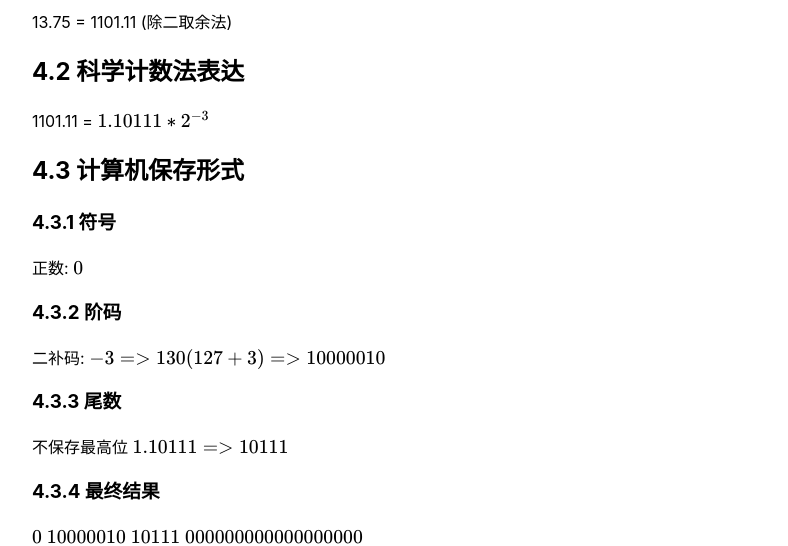
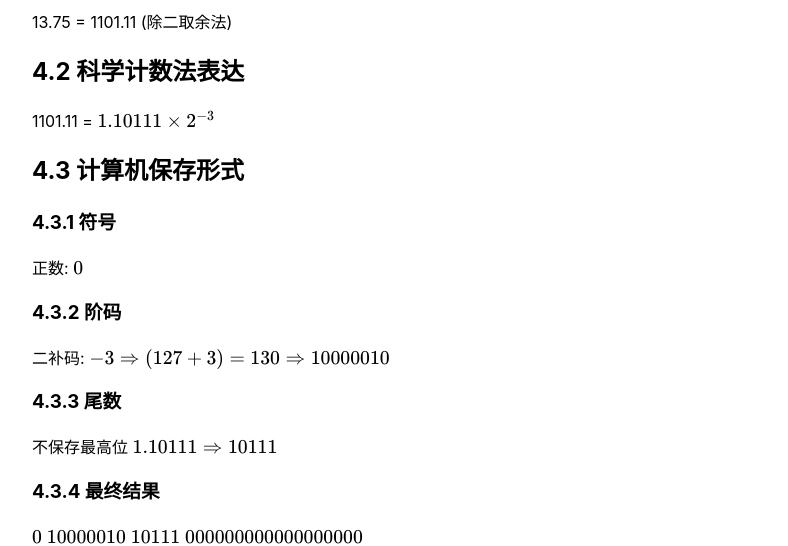
Before and after one commit to aooXu/aooXu.github.io, a Jekyll site: the page built from _posts/2020-07-10-Float-number.md, in a window 1280 px wide and 900 px high, scrolled down 983 px. Shown: the part 152-698 px from the top of the window, without its empty margins (224-1012 px from the left). Built offline with Jekyll 4.4.1, drawn with Linux system fonts in a browser that asks for light colours; formulas are drawn with MathJax 3; some of the changed text lies outside the part shown.

Commit message:
Update float number latex

```diff
--- a/_posts/2020-07-10-Float-number.md
+++ b/_posts/2020-07-10-Float-number.md
@@ -7,7 +7,7 @@ description: 在学习C++的时候看到Float计算的相关章节, 之前在大
 # 1. 简介
 
 * 浮点数是一种在计算机中表达数字的方式,
-* 它将数据用类似 $(-1) * 1.3 * 10^{-2}$ 的科学计数法表示.
+* 它将数据用类似 $(-1) \times 1.3 \times 10^{-2}$ 的科学计数法表示.
 * 浮点数有表示小数的能力, 但是也可以用来表达整数.
 * 在编程语言中最常见的浮点数有单精度(Float)和多精度(Double)两种.
 * 在这里不讨论unsigned float和 unsigned double.
@@ -44,7 +44,7 @@ description: 在学习C++的时候看到Float计算的相关章节, 之前在大
 
 ## 4.2 科学计数法表达
 
-1101.11 = $1.10111 * 2^{-3}$
+1101.11 = $1.10111 \times 2^{-3}$
 
 ## 4.3 计算机保存形式
 
@@ -54,11 +54,11 @@ description: 在学习C++的时候看到Float计算的相关章节, 之前在大
 
 ### 4.3.2 阶码
 
-二补码: $ -3 => 130 (127 + 3) => 1000 0010 $
+二补码: $ -3 \Rightarrow (127 + 3) = 130 \Rightarrow 1000 0010 $
 
 ### 4.3.3 尾数
 
-不保存最高位 $1.10111 => 10111$
+不保存最高位 $1.10111 \Rightarrow 10111$
 
 ### 4.3.4 最终结果
 
```
